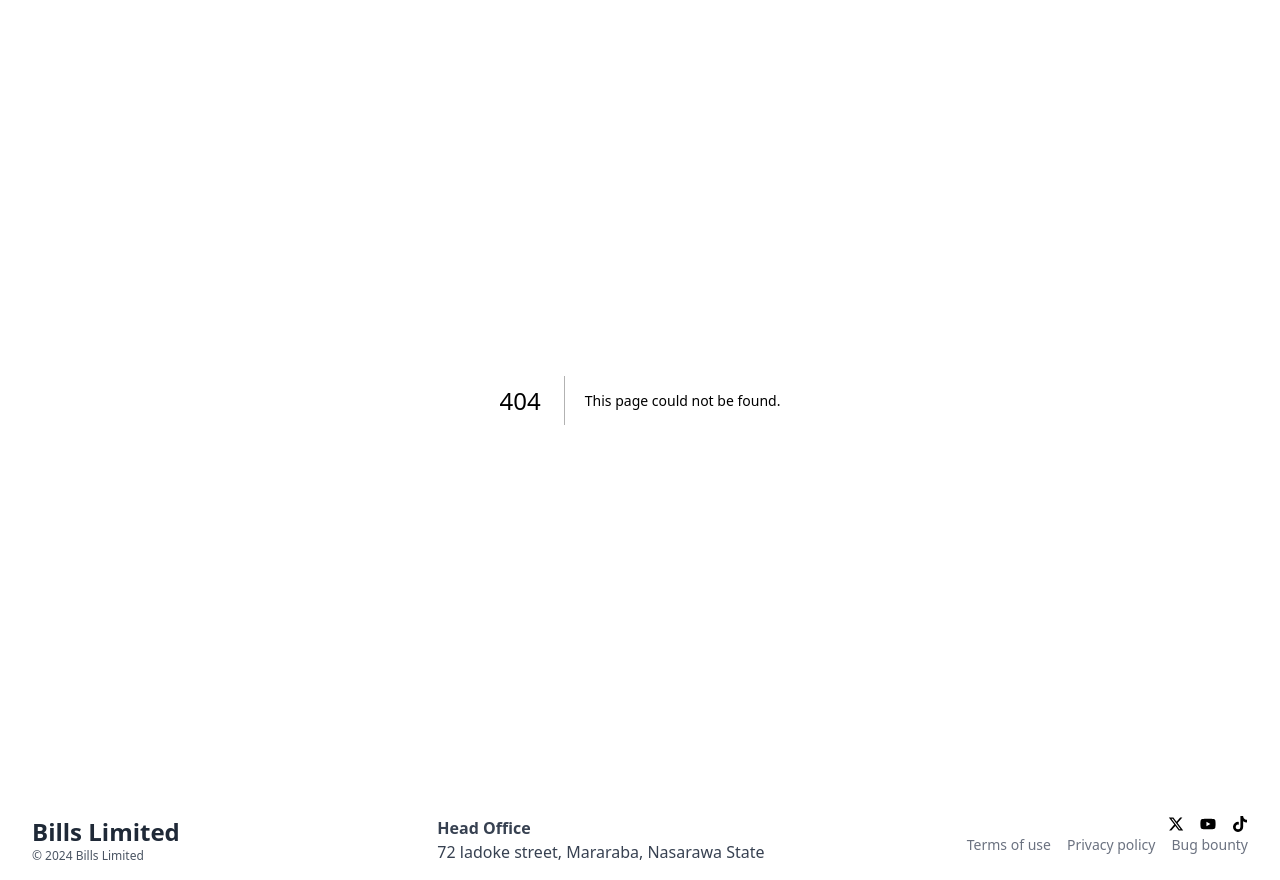
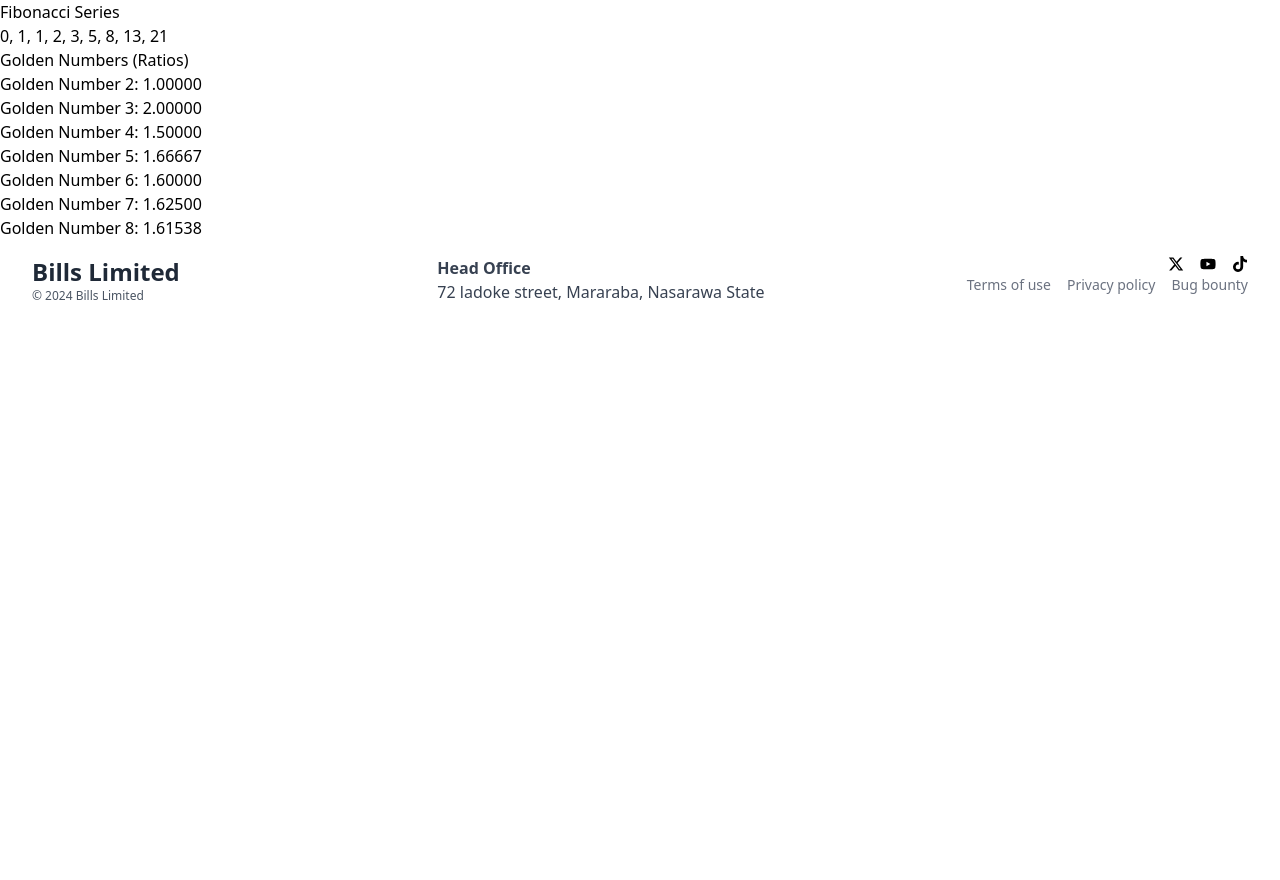
Before and after one commit to Akor131/bills, a Next.js app: page /fibonacci in a window 1280 px wide. Before the commit this address had no page. After the commit the page ends 800 px from the top, so only its background shows below. Built offline with nearby package versions, Linux system fonts and the light colour scheme.

Commit message:
new update

```diff
--- /dev/null
+++ b/app/fibonacci/page.js
@@ -0,0 +1,42 @@
+"use client"
+import { useState, useEffect } from 'react';
+
+const FibonacciGoldenNumbers = () => {
+  // Initialize the Fibonacci series
+  const [fibSeries, setFibSeries] = useState([0, 1, 1, 2, 3, 5, 8, 13, 21]);
+  const [goldenNumbers, setGoldenNumbers] = useState([]);
+
+  // Calculate the Golden Numbers (ratios) based on the Fibonacci series
+  useEffect(() => {
+    const calculateGoldenNumbers = () => {
+      let goldenNums = [];
+      for (let i = 2; i < fibSeries.length; i++) {
+        const goldenNumber = fibSeries[i] / fibSeries[i - 1];
+        goldenNums.push(goldenNumber);
+      }
+      setGoldenNumbers(goldenNums);
+    };
+
+    calculateGoldenNumbers();
+  }, [fibSeries]); // Dependency array, the effect will run when fibSeries changes
+
+  return (
+    <div>
+      <h2>Fibonacci Series</h2>
+      <p>{fibSeries.join(', ')}</p>
+
+      <h2>Golden Numbers (Ratios)</h2>
+      {goldenNumbers.length > 0 ? (
+        <ul>
+          {goldenNumbers.map((num, index) => (
+            <li key={index}>Golden Number {index + 2}: {num.toFixed(5)}</li>
+          ))}
+        </ul>
+      ) : (
+        <p>No Golden Numbers calculated yet.</p>
+      )}
+    </div>
+  );
+};
+
+export default FibonacciGoldenNumbers;
```
Also changed, not shown: auth.js (+4 -4 lines).
